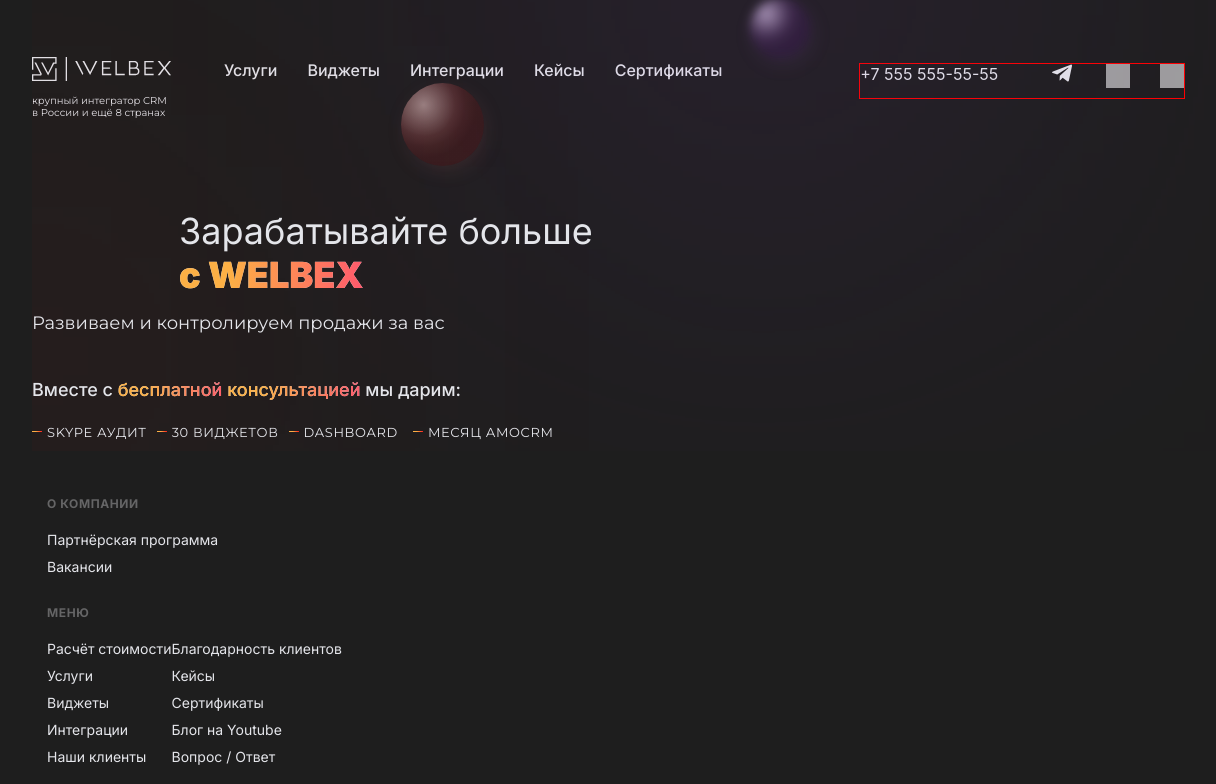
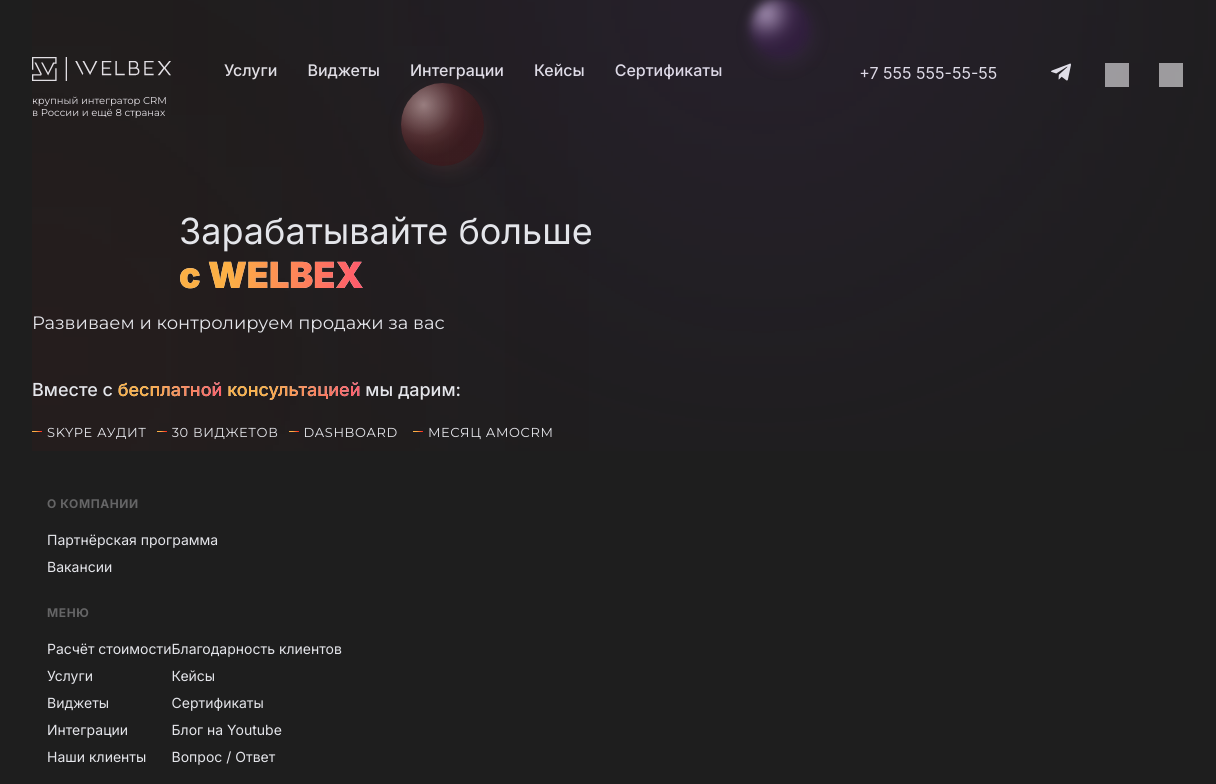
Before and after one commit to dikras/amoCRM-welbex, a React (Create React App) app: page / in a window 1536 px wide. Shown: the top 784 px of the page, without its empty margins (166-1382 px from the left). Built offline with nearby package versions, Linux system fonts and the light colour scheme; grey boxes are pictures that could not be loaded.

Commit message:
main-content beginning

```diff
--- a/src/components/Header/styles.css
+++ b/src/components/Header/styles.css
@@ -94,7 +94,6 @@
   .header__contacts {
     margin-top: 17px;
     display: flex;
-    border: 1px solid red;
   }
 
   .header__phone {
--- a/src/components/MainContent/MainContent.jsx
+++ b/src/components/MainContent/MainContent.jsx
@@ -8,6 +8,7 @@
       <div className="main-content__bg-purple-ball"></div>
       <div className="main-content__bg-red-ball"></div>
       <div className="main-content__glass">
+        <div className="main-content__wrapper">
           <h1 className="main-content__heading">Зарабатывайте больше<br />
             <span className="main-content__brandname">c WELBEX</span>
           </h1>
@@ -15,6 +16,7 @@
           <p className="main-content__text">Вместе с <span className="main-content__notion">бесплатной </span>
             <span className="main-content__notion">консультацией</span> мы дарим:
           </p>
+        </div>
         <ul className="main-content__list">
           <li className="main-content__item">Skype аудит</li>
           <li className="main-content__item">30 виджетов</li>
@@ -22,8 +24,6 @@
           <li className="main-content__item">Месяц аmoCRM</li>
         </ul>
       </div>
-
-
     </main>
   );
 }
```
Lines whose indentation alone changed are shown as unchanged.
